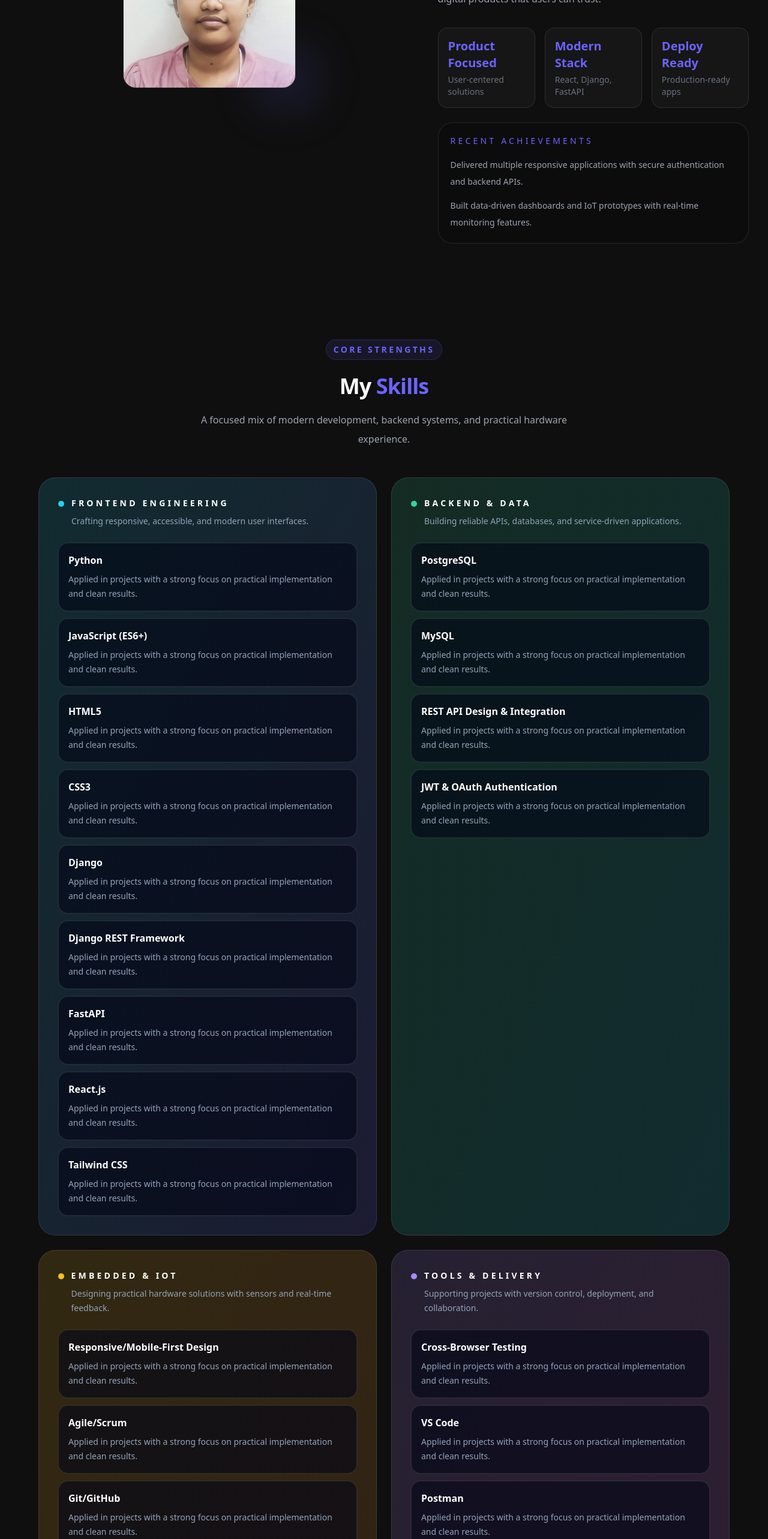
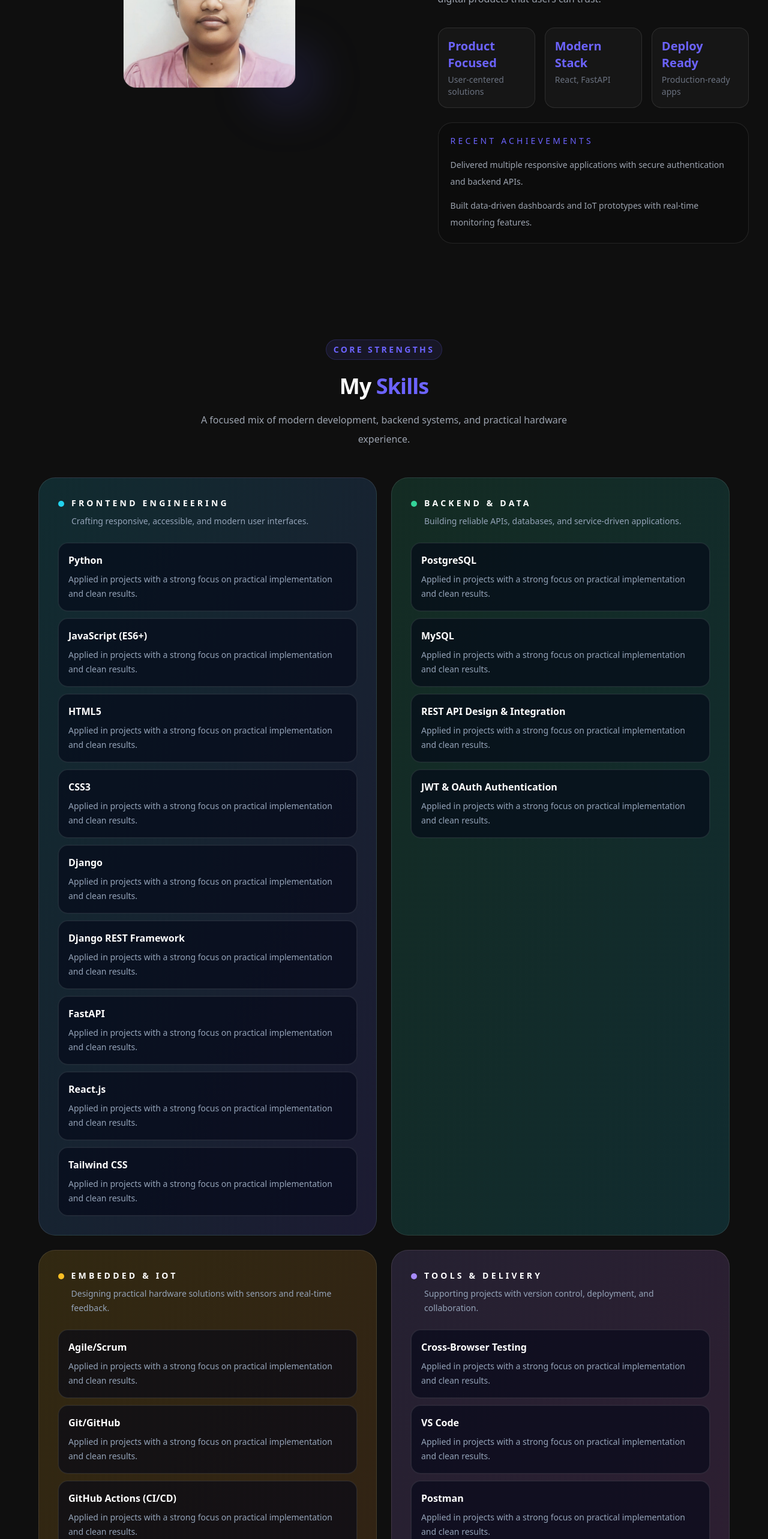
Before and after one commit to TEJASSREERR/my-portfolio, a React (Vite) app: page / in a window 1280 px wide. Shown: the part 1280-3846 px from the top of the page at 60% size. Built offline with nearby package versions, Linux system fonts and the light colour scheme.

Commit message:
final change

```diff
--- a/src/components/About.jsx
+++ b/src/components/About.jsx
@@ -39,7 +39,7 @@
             </div>
             <div className="rounded-2xl border border-white/10 bg-white/[0.03] p-4">
               <h3 className="text-xl font-semibold text-primary">Modern Stack</h3>
-              <p className="mt-1 text-sm text-gray-500">React, Django, FastAPI</p>
+              <p className="mt-1 text-sm text-gray-500">React, FastAPI</p>
             </div>
             <div className="rounded-2xl border border-white/10 bg-white/[0.03] p-4">
               <h3 className="text-xl font-semibold text-primary">Deploy Ready</h3>
--- a/src/data/skills.js
+++ b/src/data/skills.js
@@ -17,7 +17,6 @@
     { name: 'JWT & OAuth Authentication', level: 80 }
   ],
   hardware: [
-    { name: 'Responsive/Mobile-First Design', level: 82 },
     { name: 'Agile/Scrum', level: 80 },
     { name: 'Git/GitHub', level: 85 },
     { name: 'GitHub Actions (CI/CD)', level: 74 }
```
